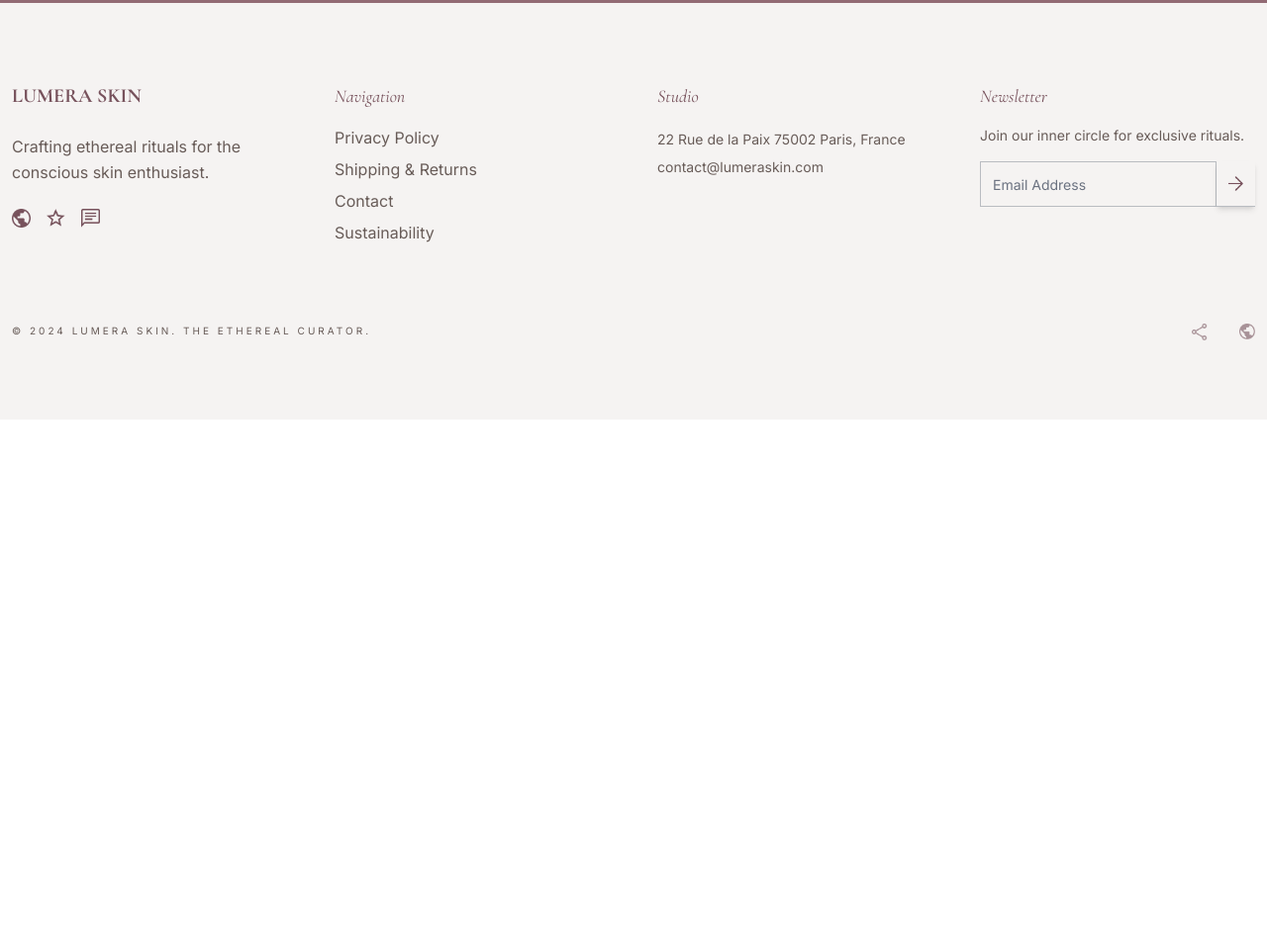
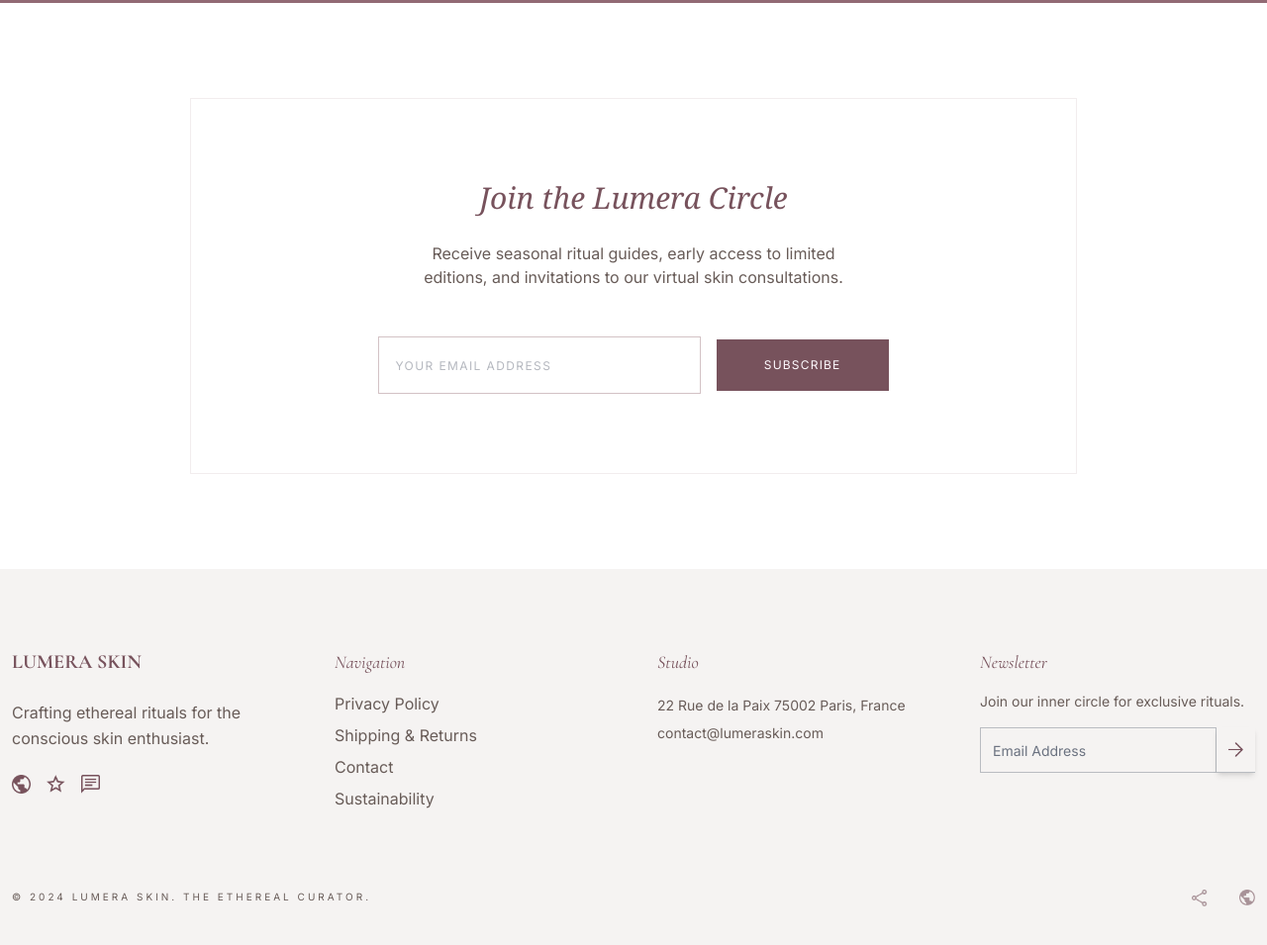
Before and after one commit to marwamohammad332/tailwind-task, a website: page index.html in a window 1280 px wide. Shown: the part 4338-5293 px from the top of the page at 99% size. Before the commit the page ends 4762 px from the top, so only its background shows below. Drawn offline with nearby package versions, Linux system fonts and the light colour scheme.

Commit message:
join us part

```diff
--- a/index.html
+++ b/index.html
@@ -49,7 +49,7 @@
                     <li class="hidden sm:block"><a href="#"><img class="hover:opacity-50 transition-all duration-500"
                                 src="./src/imgs/icons/profile.svg" alt="user profile icon" /> </a>
                     </li>
-                    <li class="sm:hidden"><button><img class="hover:opacity-50 transition-all duration-500"
+                    <li class="sm:hidden"><button><img class="hover:opacity-50 hover:scale-97 transition-all duration-500"
                                 src="./src/imgs/icons/list icon.svg" alt="icon list img" /></button>
                     </li>
                 </ul>
@@ -330,7 +330,8 @@
             <div class="container grid grid-cols-1 sm:grid-cols-3 gap-16 sm:gap-8 lg:gap-16">
                 <div class="card items-center text-center justify-center gap-8">
                     <img class="mx-auto" src="./src/imgs/icons/fontnote.svg" alt="fontnote icon" />
-                    <p class="flex-1 italic font-serif text-base md:text-lg lg:text-xl leading-7 md:leading-9 font-light">
+                    <p
+                        class="flex-1 italic font-serif text-base md:text-lg lg:text-xl leading-7 md:leading-9 font-light">
                         "LUMERA has transformed my
                         morning from a chore into a
                         moment of pure serenity. My skin
@@ -340,9 +341,11 @@
                         ELENA R. — FASHION DIRECTOR
                     </p>
                 </div>
-                <div class="card items-center text-center justify-center gap-8 sm:border-x border-whitetext/20 px-4 lg:px-7">
+                <div
+                    class="card items-center text-center justify-center gap-8 sm:border-x border-whitetext/20 px-4 lg:px-7">
                     <img class="mx-auto" src="./src/imgs/icons/fontnote.svg" alt="fontnote icon" />
-                    <p class="flex-1 italic font-serif text-base md:text-lg lg:text-xl leading-7 md:leading-9 font-light">
+                    <p
+                        class="flex-1 italic font-serif text-base md:text-lg lg:text-xl leading-7 md:leading-9 font-light">
                         "The molecular precision is
                         evident from the first
                         application. It’s the high-end
@@ -355,7 +358,8 @@
                 </div>
                 <div class="card items-center text-center justify-center gap-8">
                     <img class="mx-auto" src="./src/imgs/icons/fontnote.svg" alt="fontnote icon" />
-                    <p class="flex-1 italic font-serif text-base md:text-lg lg:text-xl leading-7 md:leading-9 font-light">
+                    <p
+                        class="flex-1 italic font-serif text-base md:text-lg lg:text-xl leading-7 md:leading-9 font-light">
                         "Finally, a brand that respects the
                         ritual of skincare as much as the
                         results. The textures are simply
@@ -365,6 +369,29 @@
                         SOPHIE L. — WELLNESS CURATOR
                     </p>
                 </div>
+            </div>
+        </section>
+        <section class="join_us py-24">
+            <div class="max-w-2xs sm:max-w-xl md:max-w-4xl mx-auto py-20 col items-center gap-6
+               border border-tertiary/30">
+                <h2 class="italic text-base sm:text-lg md:text-xl lg:text-3xl leading-5 md:leading-7 lg:leading-10">
+                    Join the Lumera Circle
+                </h2>
+                <p class="max-w-[70%] sm:max-w-[50%] text-center text-xs sm:text-sm md:text-base leading-6">
+                    Receive seasonal ritual guides, early access to limited
+                    editions, and invitations to our virtual skin consultations.
+                </p>
+                <form class="flex flex-col items-center sm:flex-row gap-4 max-w-[80%] sm:max-w-[70%] mt-6 justify-center">
+                    <input class="min-w-[75%] border border-tertiary px-2 sm:px-4 py-2 sm:py-4.5
+                    placeholder:uppercase placeholder:text-xs md:text-sm tracking-[1.4px] text-placeholder
+                    focus:border-sky-500 focus:outline focus:outline-sky-500"
+                    type="email" name="useremail" placeholder="YOUR EMAIL ADDRESS">
+                    <button class="bg-primary text-whitetext w-fit px-6 sm:px-12 py-2 sm:py-4.5
+                    uppercase text-xs leading-4 tracking-[1.2px]
+                    hover:opacity-70 hover:scale-97 transition-all duration-700">
+                    SUBSCRIBE
+                     </button>
+                </form>
             </div>
         </section>
     </main>
@@ -423,10 +450,12 @@
                     </p>
                     <form class="flex">
                         <input class="w-[50%] sm:w-full border border-border px-1 sm:px-3 py-2.5
-                            placeholder:text-placeholder placeholder:text-xs sm:placeholder:text-sm" type="email"
-                            name="u_name" placeholder="Email Address">
-                        <button class="hover:opacity-70 active:scale-90 transition-all duration-300
-                             shadow-md shrink-0 p-3 border-b border-b-border" type="submit"><img
+                            placeholder:text-placeholder placeholder:text-xs sm:placeholder:text-sm
+                             focus:border-sky-500 focus:outline focus:outline-sky-500" type="email"
+                            name="u_email" placeholder="Email Address">
+                        <button class="hover:opacity-70 hover:scale-90 transition-all duration-700
+                             shadow-md shrink-0 p-3 border-b border-b-border" type="submit">
+                             <img
                                 class="hover:translate-x-1 transition-all duration-75" src="./src/imgs/icons/arrow.webp"
                                 width="15px" alt="arrow icon submit your email" /></button>
                     </form>
```
Also changed, not shown: src/output.css.
